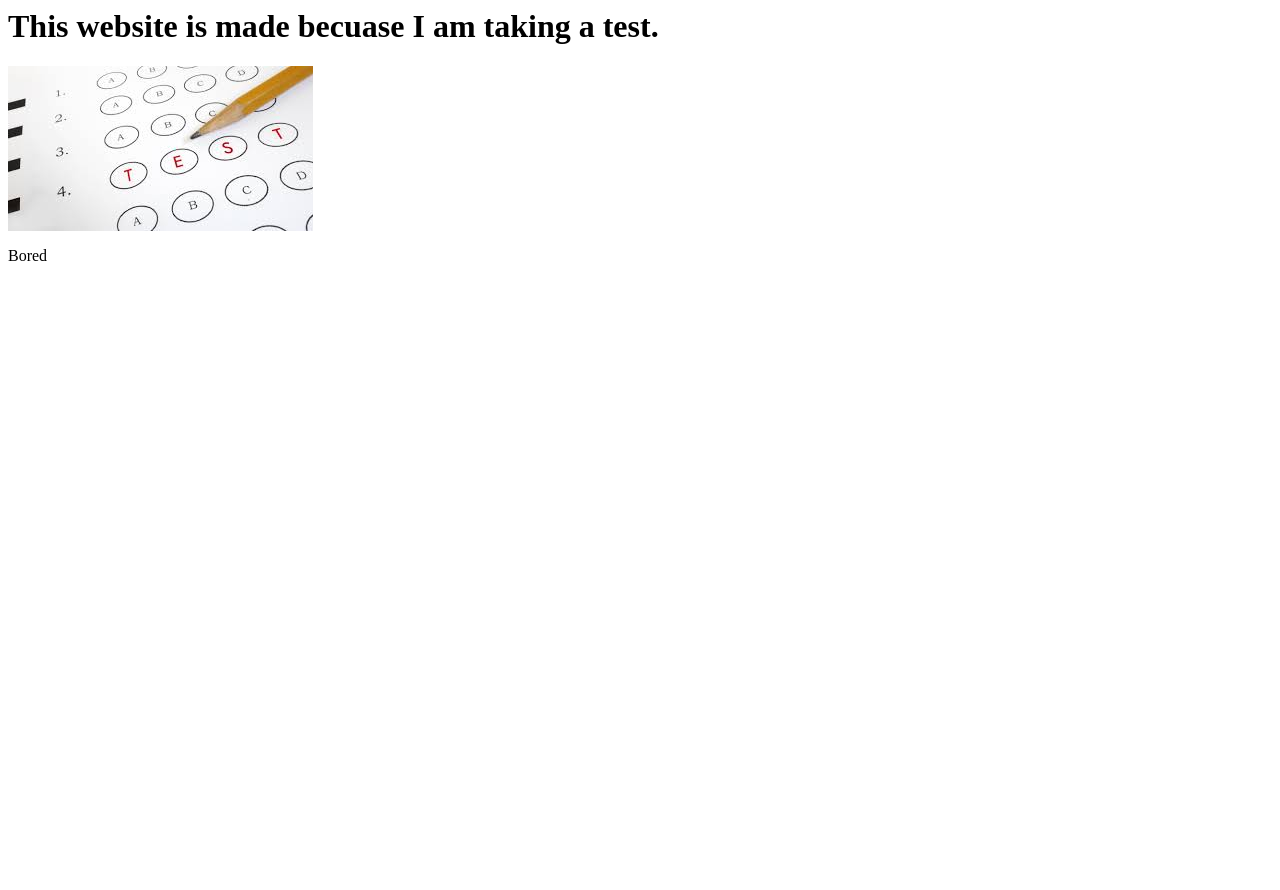
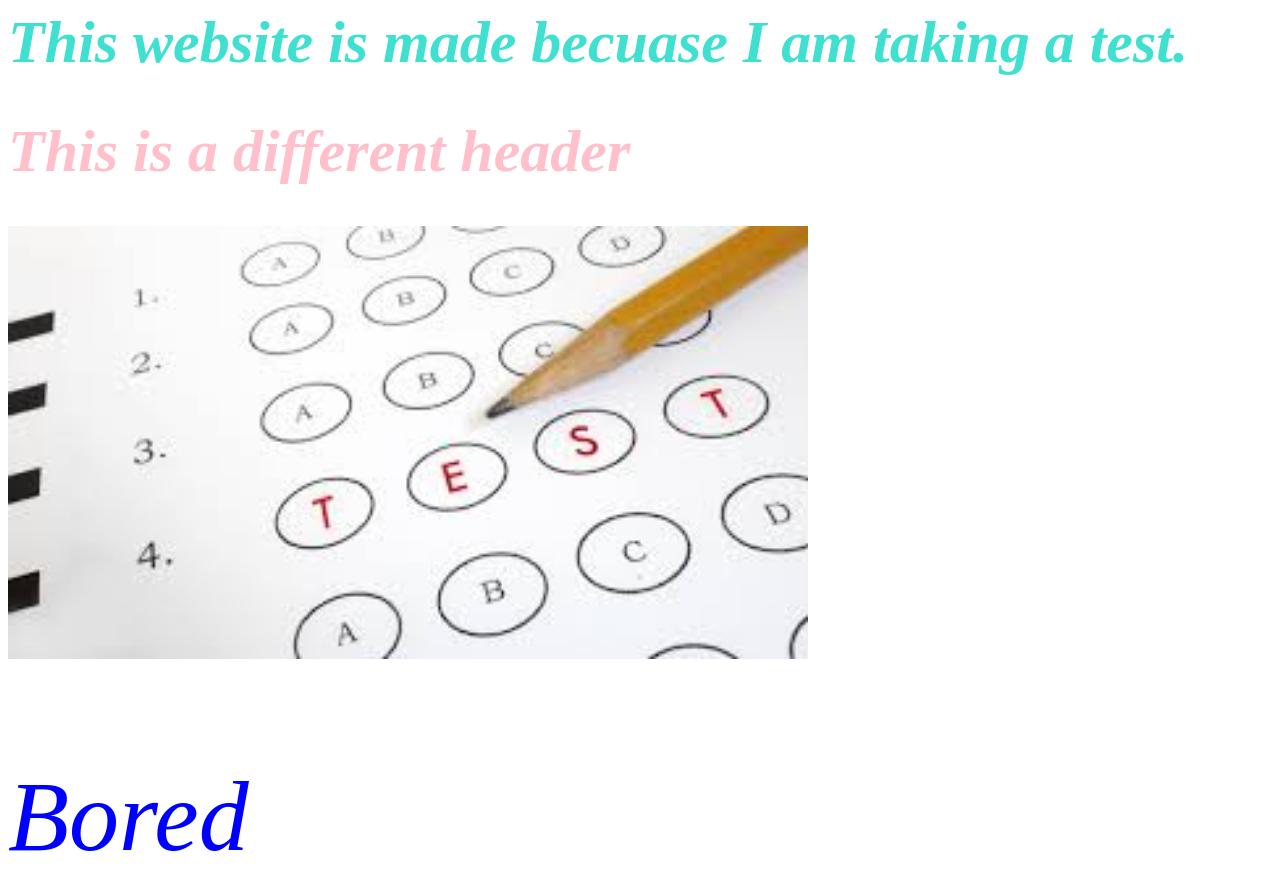
Before and after one commit to Azucena676463/Test1, a plain HTML site: page index.html in a window 1280 px wide. Before the commit the page ends 800 px from the top, so only its background shows below. Drawn offline with Linux system fonts and the light colour scheme.

Commit message:
added color

```diff
--- a/index.html
+++ b/index.html
@@ -3,9 +3,11 @@
 <title>
   My website Maria Corona.
 </title>
-<link>
+<link rel="stylesheet" type="text/css" href="style.css">
+</head>
 <body>
 <h1> This website is made becuase I am taking a test.</h1>
+<h1 id="only">This is a different header</h1>
 <img id="test" src="download.jpg">
 <p>Bored</P>
 </body>
--- a/stlye.css
+++ /dev/null
@@ -1,4 +0,0 @@
-h1 {
-  color: #FF00FF;
-  font-size: 48px;
-}
--- /dev/null
+++ b/style.css
@@ -0,0 +1,17 @@
+h1{
+  color: turquoise;
+  font-size:60px;
+  font-style: italic;
+}
+#only{
+  color: pink;
+}
+#test{
+  height:100Spx;
+  width:800px;
+}
+p{
+  color: blue;
+  font-style: oblique;
+  font-size: 100px
+}
```
